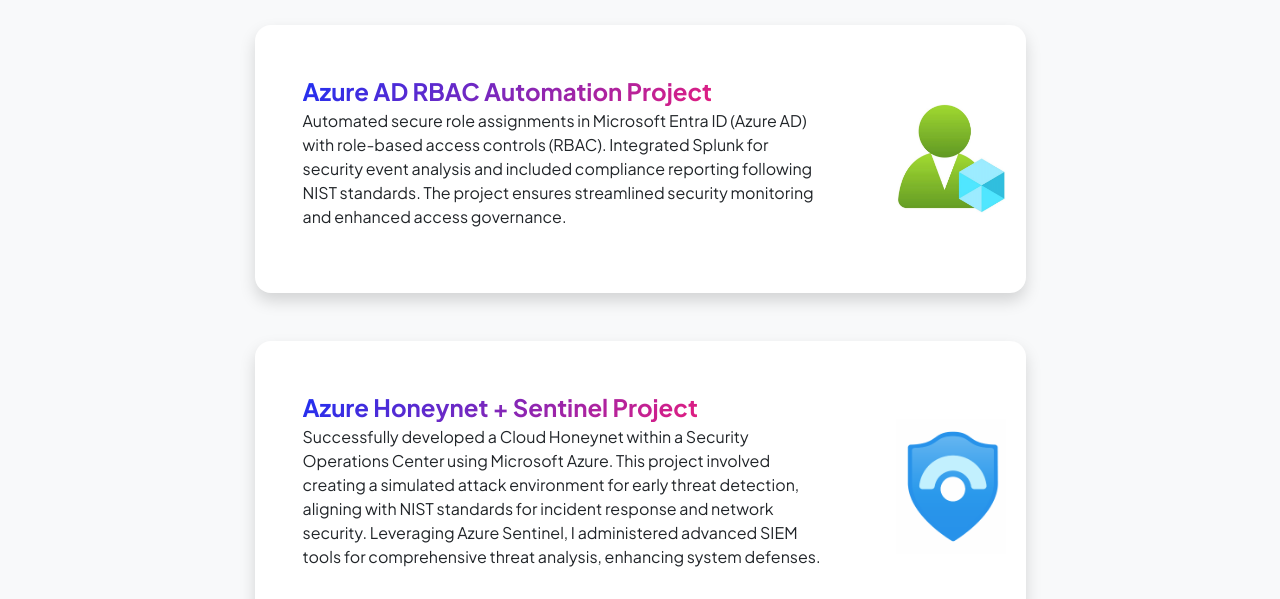
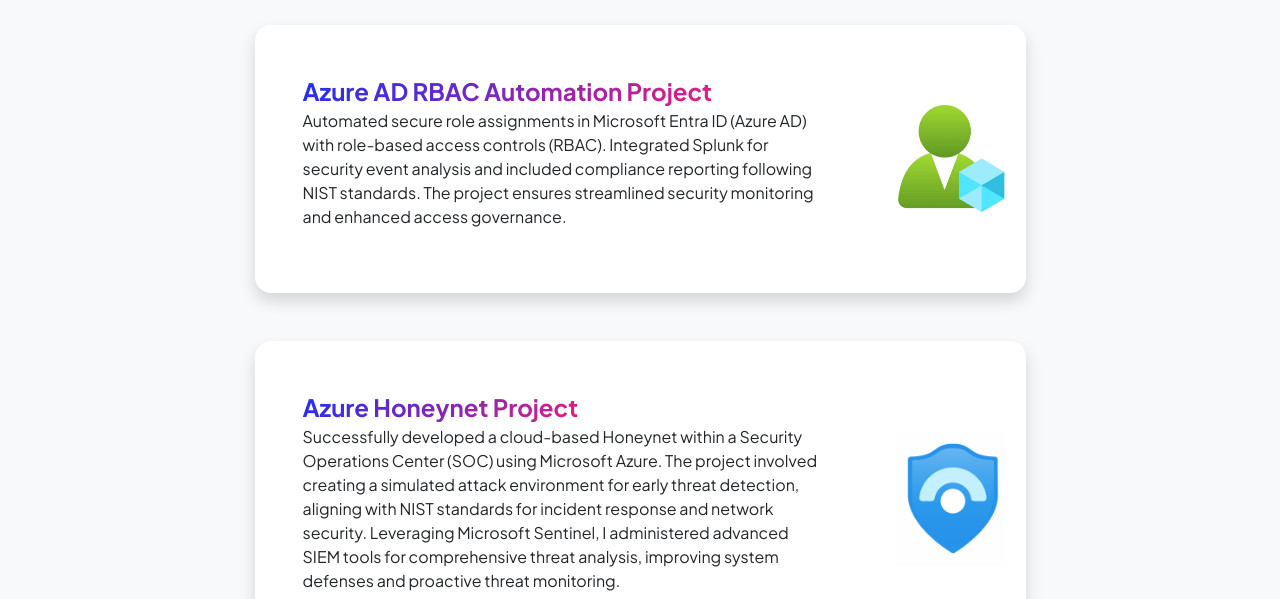
Before and after one commit to alexmerelus/www.alexmerelus.me, a plain HTML site: page projects.html in a window 1280 px wide. Shown: the part 201-800 px from the top of the page. Drawn offline with nearby package versions, Linux system fonts and the light colour scheme.

Commit message:
Update projects.html

```diff
--- a/projects.html
+++ b/projects.html
@@ -82,9 +82,9 @@
                                 <div class="d-flex align-items-center">
                                     <div class="p-5">
                                         <a href="https://github.com/alexmerelus/Azure-SOC" class="text-gradient d-inline" target="_blank" rel="noopener noreferrer" style="font-size: 24px; font-weight: bold;">
-                                            Azure Honeynet + Sentinel Project
+                                            Azure Honeynet Project
                                         </a>
-                                        <p>Successfully developed a Cloud Honeynet within a Security Operations Center using Microsoft Azure. This project involved creating a simulated attack environment for early threat detection, aligning with NIST standards for incident response and network security. Leveraging Azure Sentinel, I administered advanced SIEM tools for comprehensive threat analysis, enhancing system defenses.</p>
+                                        <p>Successfully developed a cloud-based Honeynet within a Security Operations Center (SOC) using Microsoft Azure. The project involved creating a simulated attack environment for early threat detection, aligning with NIST standards for incident response and network security. Leveraging Microsoft Sentinel, I administered advanced SIEM tools for comprehensive threat analysis, improving system defenses and proactive threat monitoring.</p>
                                     </div>
                                     <!-- Reduced and Centered Image -->
                                     <img class="project-image" src="assets/Sentinel.png" alt="Sentinel Project Image" />
```
